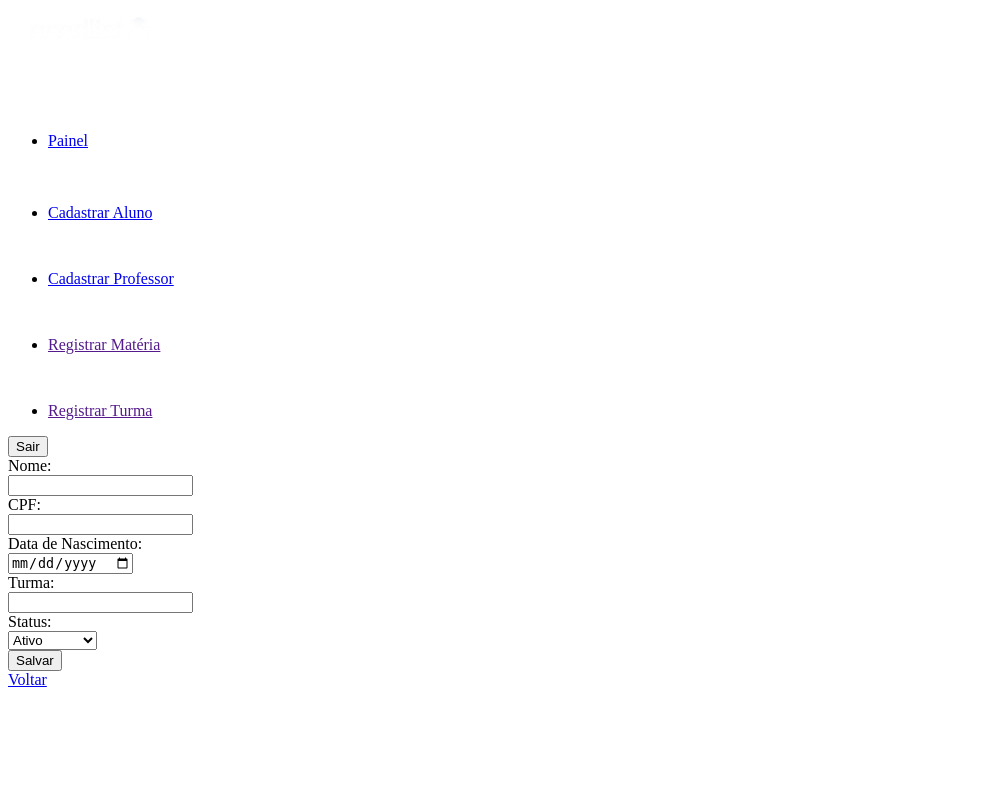
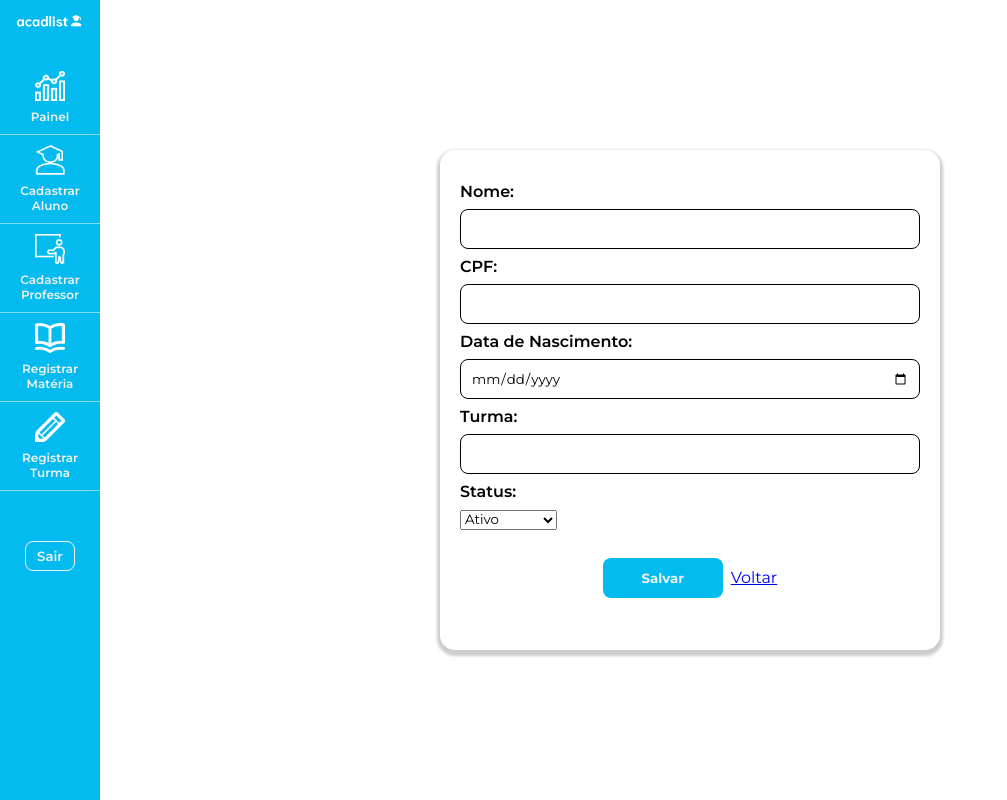
Before and after one commit to natanferreirah/acadlist, a PHP site: page /formcadastroaluno.php in a window 1280 px wide. Shown: the whole page, without its empty margins (0-1007 px from the left). Run offline with PHP 8.4, Linux system fonts and the light colour scheme; the visitor is signed in with stand-in values (Sample User, id 1).

Commit message:
Corrigido

```diff
--- a/assets/css/formcadastro.css
+++ b/assets/css/formcadastro.css
@@ -1,14 +1,214 @@
-#form {
+@import url("https://fonts.googleapis.com/css2?family=Montserrat:ital,wght@0,100..900;1,100..900&display=swap");
+* {
+  margin: 0;
+  padding: 0;
+  box-sizing: border-box;
+  font-family: "Montserrat", sans-serif;
+}
+
+body {
+  width: 100vw;
+  height: 100vh;
+  display: flex;
+}
+
+#logout {
+  width: 29px;
+  height: 20px;
+}
+
+#menu {
+  display: flex;
+  width: 100px;
+  height: 100vh;
+  background-color: #03bbee;
+  flex-direction: column;
+}
+
+#container_logo {
+  display: flex;
+  width: 100px;
+  height: auto;
+}
+
+#container_logo > img {
+  position: relative;
+  left: 4px;
+  top: 10px;
+  height: 100%;
+  width: 100%;
+}
+
+#navbar > ul {
+  margin-top: 30px;
+  display: flex;
+  flex-direction: column;
+}
+
+.opcao {
+  display: flex;
+  flex-direction: column;
+  align-content: center;
+  border-bottom: rgba(255, 255, 255, 0.5) 1px solid;
+  padding: 10px;
+}
+
+.opcao > li {
+  text-align: center;
+  list-style: none;
+  color: #f1f1f1;
+  font-size: 12px;
+  font-weight: 500;
+  padding: 8px 0 0 0;
+}
+
+.opcao a {
+  text-decoration: none;
+  color: #f1f1f1;
+  font-weight: 600;
+}
+
+.opcao:hover {
+  transition: 0.5s;
+  background-color: #00708f;
+}
+
+.icone {
+  height: 30px;
+  width: 30px;
+}
+
+.icone {
+  display: flex;
+  position: relative;
+  left: 25px;
+}
+
+.botao{
+  position: relative;
+  left: 25px;
+  margin-top: 50px;
+  width: 50px;
+  height: 30px;
+  color: #f1f1f1;
+  font-weight: 600;
+  background-color: #03BBEE;
+  border-radius: 8px;
+  border: #f1f1f1 1px solid;
+}
+
+.botao:hover {
+  background-color: #f1f1f1;
+  color: #03bbee;
+  transition: 0.5s;
+}
+
+#conteudo {
   display: flex;
   justify-content: center;
   align-items: center;
-  flex-direction: column;
-}
-.conteudo {
   height: 100vh;
   width: 100%;
+}
+
+#container_form {
   display: flex;
   justify-content: center;
-  align-items: center;
+  padding: 20px;
   flex-direction: column;
+  height: 500px;
+  width: 500px;
+  border-radius: 15px;
+  box-shadow: 0px 3px 3px 3px rgba(0, 0, 0, 0.2);
 }
+.input_box {
+  display: flex;
+  height: 40px;
+  margin: 8px 0;
+}
+
+.rotulo>label{
+  font-weight: 600;
+}
+
+.input_box > input {
+  width: 100%;
+  height: 100%;
+  border: solid 1px black;
+  border-radius: 8px;
+  outline: none;
+  padding: 10px;
+}
+
+#select {
+  margin: 8px 0;
+  outline: none;
+}
+
+#select>select{
+  outline: none;
+}
+
+#botao_container {
+  display: flex;
+  justify-content: center;
+  align-items: center;;
+  margin: 20px 0;
+}
+
+.input_botao {
+  display: flex;
+  width: 120px;
+  height: 40px;
+}
+
+.input_botao:not(:last-child) {
+  margin-right: 8px;
+}
+
+.input_botao > input {
+  width: 100%;
+  height: 100%;
+  background-color: #03bbee;
+  color: #f1f1f1;
+  font-weight: bold;
+  border: none;
+  border-radius: 8px;
+  outline: none;
+}
+
+.input_botao > input:hover{
+  background-color: #00708f;
+  transition: 0.5s;
+}
+
+.total {
+  display: flex;
+  margin: 60px 100px 0px 0px;
+  width: auto;
+  height: 50px;
+}
+
+.icone_total {
+  margin-top: 60px;
+  height: 50px;
+  width: 50px;
+}
+
+.cancelar_link{
+  text-decoration: none;
+  color: #f1f1f1;
+}
+.botao_cancelar{
+  width: 120px;
+  height: 40px;
+  border: none;
+  outline: none;
+  background-color: #03bbee;
+  border-radius: 8px;
+}
+
+.botao_cancelar:hover{
+  background-color: #700b03;
+  transition: 0.5s;
+}
--- a/assets/css/painel.css
+++ b/assets/css/painel.css
@@ -87,7 +87,7 @@ body{
 .botao{
   position: relative;
   left: 25px;
-  margin-top: 180px;
+  margin-top: 50px;
   width: 50px;
   height: 30px;
   color: #f1f1f1;
```
Also changed, not shown: assets/css/alunocrud.css (+35 -1 lines), assets/css/index.css (+7 -2 lines).
